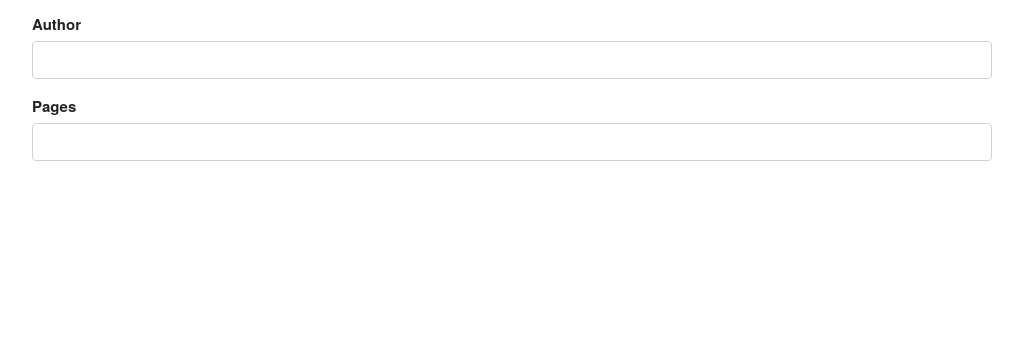
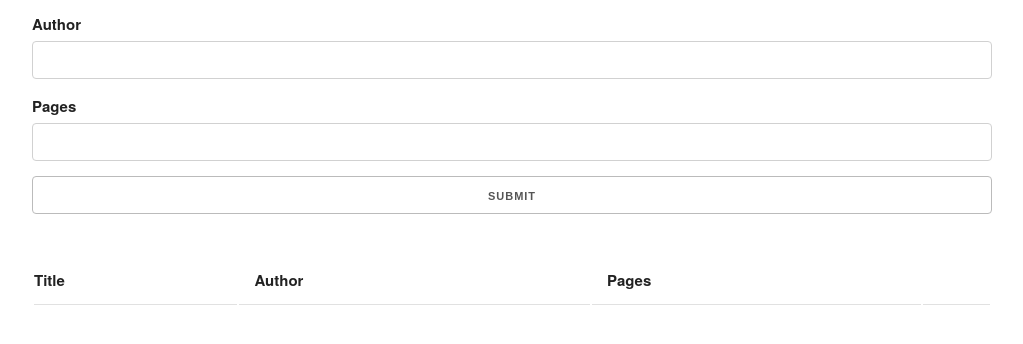
Before and after one commit to ansaryergesh/library, a plain HTML site: page index.html in a window 1280 px wide. Shown: the part 158-502 px from the top of the page, without its empty margins (128-1151 px from the left). Drawn offline with nearby package versions, Linux system fonts and the light colour scheme.

Commit message:
book index html done

```diff
--- a/index.html
+++ b/index.html
@@ -6,7 +6,7 @@
         <title>Book List</title>
         <meta name="description" content="">
         <meta name="viewport" content="width=device-width, initial-scale=1">
-        <link rel="stylesheet" href="">
+        <link rel="stylesheet" href="style.css">
         <link rel="stylesheet" href="https://cdnjs.cloudflare.com/ajax/libs/skeleton/2.0.4/skeleton.min.css" integrity="sha256-2YQRJMXD7pIAPHiXr0s+vlRWA7GYJEK0ARns7k2sbHY=" crossorigin="anonymous" />
     </head>
     <body>
@@ -27,9 +27,25 @@
                     <label for="pages">Pages</label>
                     <input type="text" id="page" class="u-full-width">
                 </div>
+
+                <div>
+                    <input type="submit" value="Submit" class="u-full-width">
+                </div>
             </form>
+
+            <table class="u-full-width">
+                <thead>
+                    <tr>
+                        <th>Title</th>
+                        <th>Author</th>
+                        <th>Pages</th>
+                        <th></th>
+                    </tr>
+                </thead>
+                <tbody id="book-list"></tbody>
+            </table>
         </div>
 
-        <script src="" async defer></script>
+        <script src="app.js"></script>
     </body>
 </html>
```
